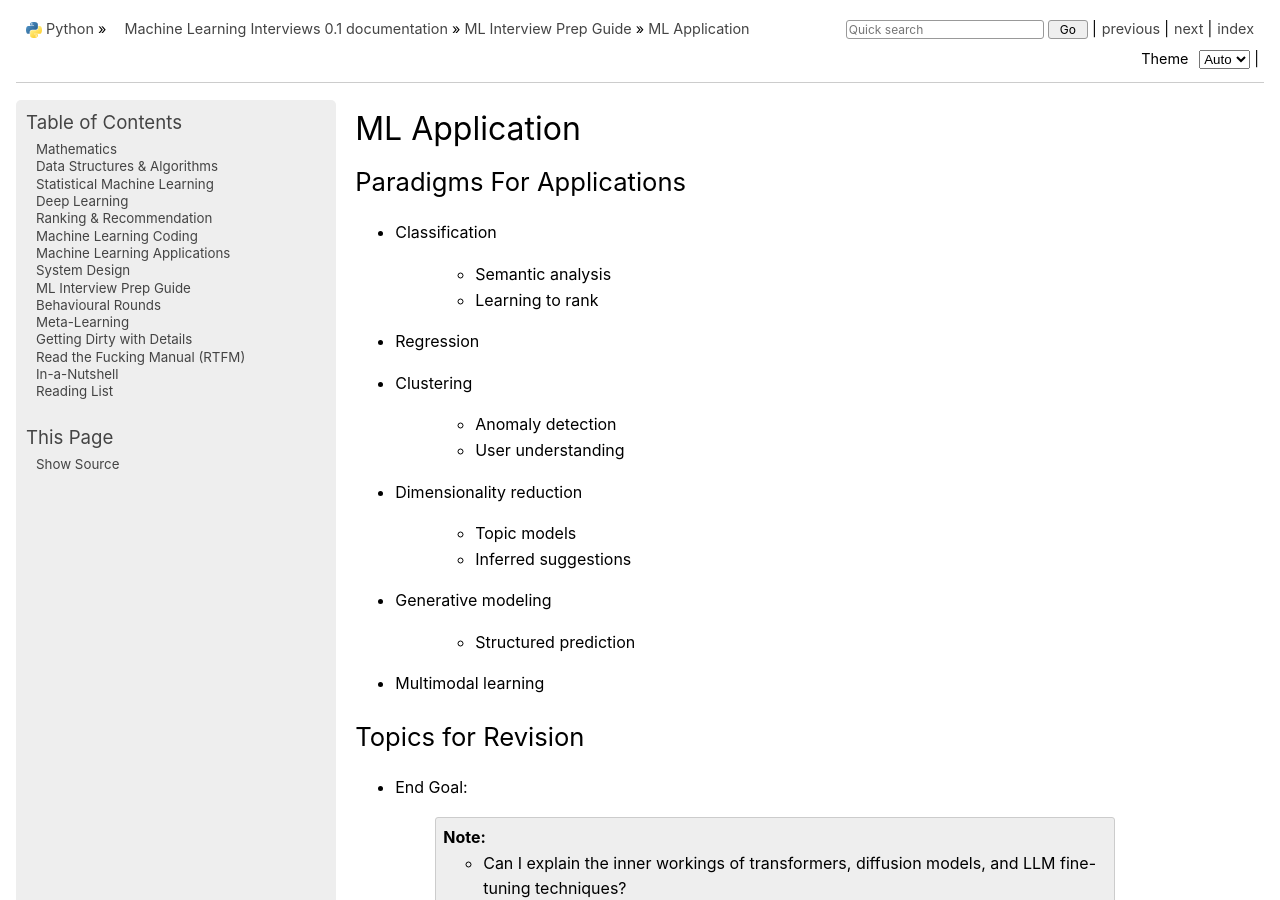
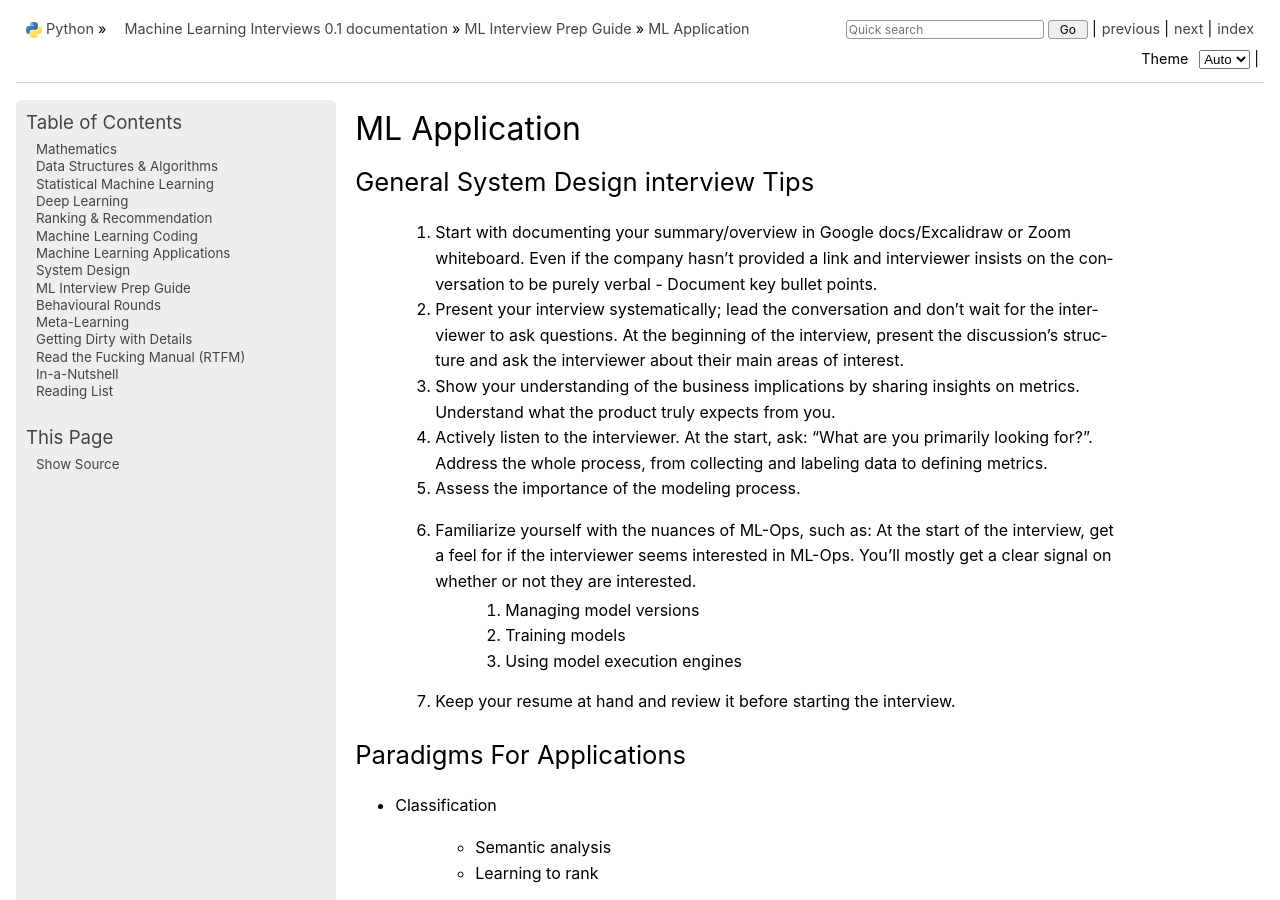
Before and after one commit to uselesstechjunks/leetcode, a Sphinx documentation site: the page built from docs/source/interviews/design.rst, in a window 1280 px wide and 900 px high. Built offline with Sphinx 7.4.7, drawn with Linux system fonts in a browser that asks for light colours.

Commit message:
Update design.rst

```diff
--- a/docs/source/interviews/design.rst
+++ b/docs/source/interviews/design.rst
@@ -1,6 +1,20 @@
 ################################################################################
 ML Application
 ################################################################################
+********************************************************************************
+General System Design interview Tips
+********************************************************************************
+	#. Start with documenting your summary/overview in Google docs/Excalidraw or Zoom whiteboard. Even if the company hasn’t provided a link and interviewer insists on the conversation to be purely verbal - Document key bullet points.
+	#. Present your interview systematically; lead the conversation and don't wait for the interviewer to ask questions. At the beginning of the interview, present the discussion's structure and ask the interviewer about their main areas of interest.
+	#. Show your understanding of the business implications by sharing insights on metrics. Understand what the product truly expects from you.
+	#. Actively listen to the interviewer. At the start, ask: "What are you primarily looking for?". Address the whole process, from collecting and labeling data to defining metrics.
+	#. Assess the importance of the modeling process.
+	#. Familiarize yourself with the nuances of ML-Ops, such as: At the start of the interview, get a feel for if the interviewer seems interested in ML-Ops. You'll mostly get a clear signal on whether or not they are interested.
+		#. Managing model versions
+		#. Training models
+		#. Using model execution engines
+	#. Keep your resume at hand and review it before starting the interview.
+
 ********************************************************************************
 Paradigms For Applications
 ********************************************************************************
```
